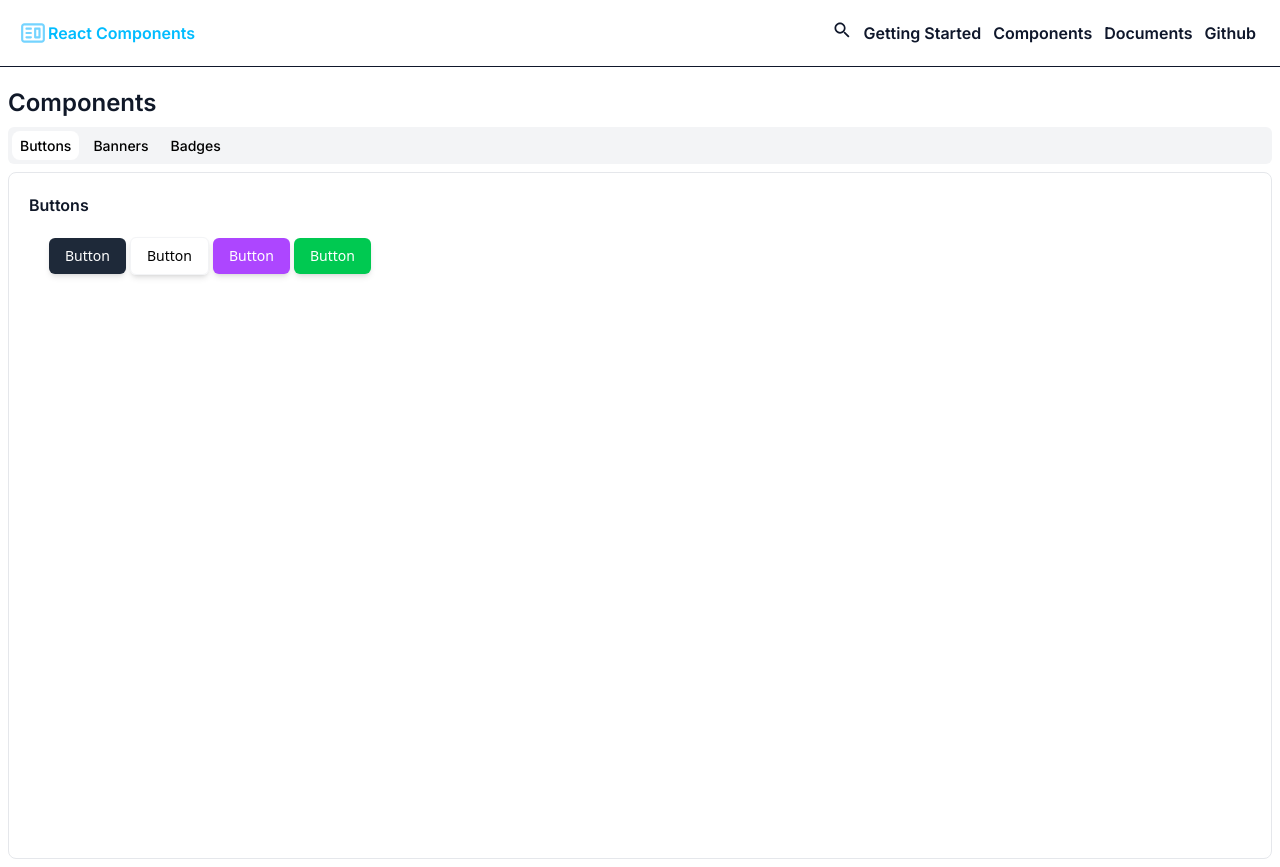
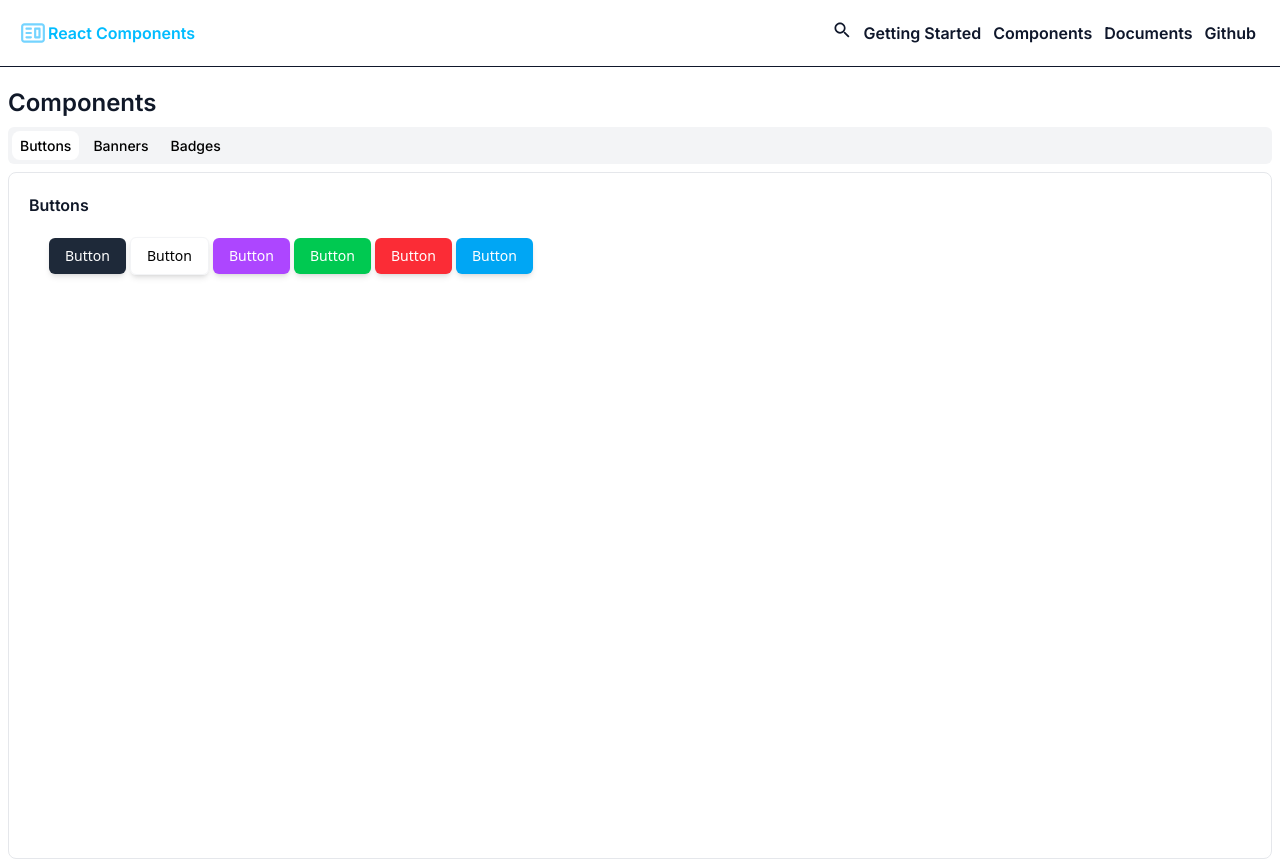
Before and after one commit to Jensaboi/react-component-library, a React (Vite) app: page /Components in a window 1280 px wide. Built offline with nearby package versions, Linux system fonts and the light colour scheme.

Commit message:
Added button styles

```diff
--- a/src/components/tabs/ButtonsTab.jsx
+++ b/src/components/tabs/ButtonsTab.jsx
@@ -5,7 +5,7 @@ export default function ButtonsTab() {
   return (
     <>
       <h2 className="font-semibold text-gray-900 ">Buttons</h2>
-      <div className="p-5 flex flex-row justify-start items-center gap-1">
+      <div className="p-5 flex flex-row justify-start flex-wrap items-center gap-1">
         <Button color="black" variant="primary">
           Button
         </Button>
@@ -16,6 +16,12 @@ export default function ButtonsTab() {
         <Button color="green" variant="primary">
           Button
         </Button>
+        <Button color="red" variant="primary">
+          Button
+        </Button>
+        <Button color="blue" variant="primary">
+          Button
+        </Button>
       </div>
     </>
   );
--- a/src/components/ui/Button.jsx
+++ b/src/components/ui/Button.jsx
@@ -9,6 +9,8 @@ export default function Button({
     black: "bg-gray-800 text-white hover:bg-gray-900 active:bg-gray-700",
     purple: "bg-purple-500 text-white hover:bg-purple-600 active:bg-purple-700",
     green: "bg-green-500 text-white hover:bg-green-600 active:bg-green-700",
+    blue: "bg-sky-500 text-white hover:bg-sky-600 active:bg-sky-700",
+    red: "bg-red-500 text-white hover:bg-red-600 active:bg-red-400",
   };
   const variants = {
     primary:
```
